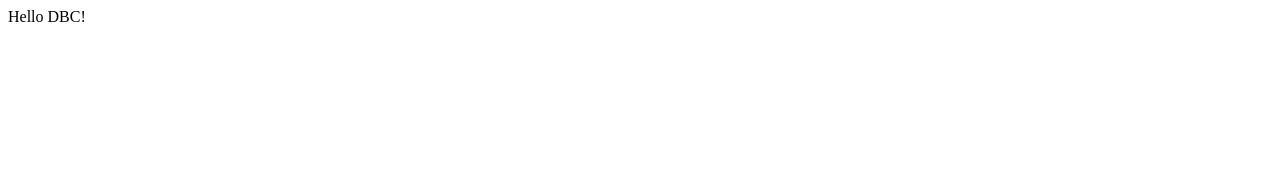
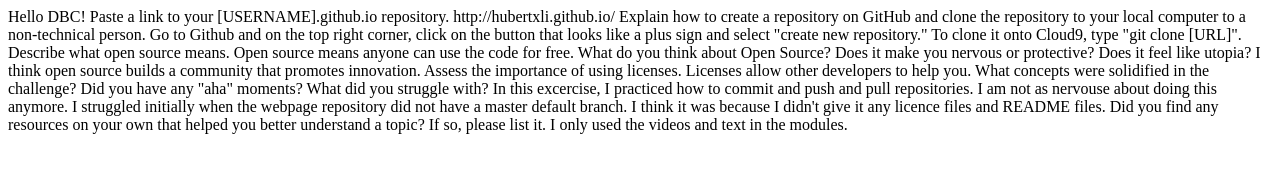
Before and after one commit to hubertxli/hubertxli.github.io, a plain HTML site: page index.html in a window 1280 px wide. Drawn offline with Linux system fonts and the light colour scheme.

Commit message:
Complete 1.6

```diff
--- a/index.html
+++ b/index.html
@@ -1,5 +1,29 @@
 <html>
   <body>
       Hello DBC!
+
+Paste a link to your [USERNAME].github.io repository.
+http://hubertxli.github.io/
+
+Explain how to create a repository on GitHub and clone the repository to your local computer to a non-technical person.
+Go to Github and on the top right corner, click on the button that looks like a plus sign and select "create new repository."
+To clone it onto Cloud9, type "git clone [URL]".
+
+Describe what open source means.
+Open source means anyone can use the code for free.
+
+What do you think about Open Source? Does it make you nervous or protective? Does it feel like utopia?
+I think open source builds a community that promotes innovation.
+
+Assess the importance of using licenses.
+Licenses allow other developers to help you.
+
+What concepts were solidified in the challenge? Did you have any "aha" moments? What did you struggle with?
+In this excercise, I practiced how to commit and push and pull repositories. I am not as nervouse about doing this anymore.
+I struggled initially when the webpage repository did not have a master default branch. I think it was because I didn't give it any licence files and README files.
+
+Did you find any resources on your own that helped you better understand a topic? If so, please list it.
+I only used the videos and text in the modules.
+
   </body>
 </html>
```
